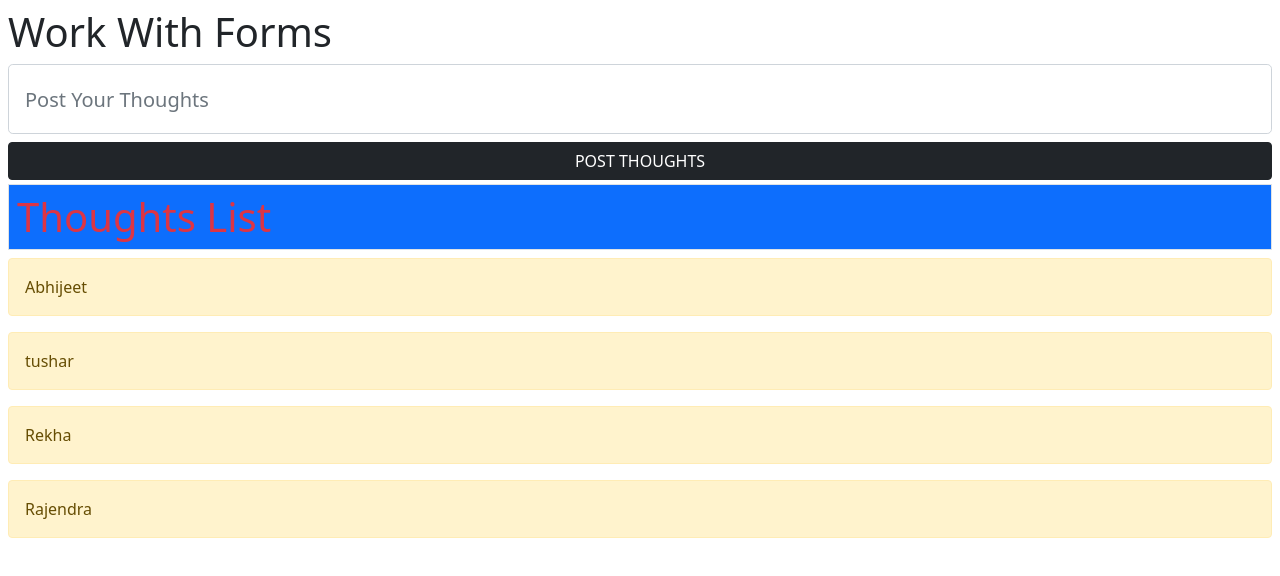
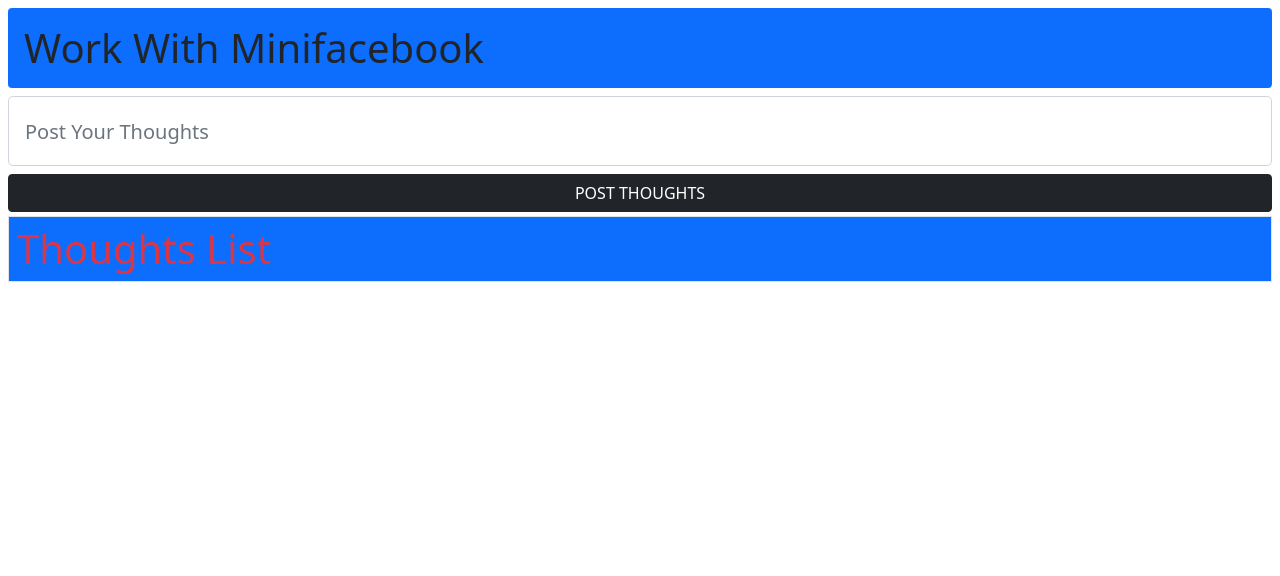
Before and after one commit to abhi0707-coder/my-react-app1, a React (Create React App) app: page / in a window 1280 px wide. Shown: the top 576 px of the page. Built offline with nearby package versions, Linux system fonts and the light colour scheme.

Commit message:
working with enter

```diff
--- a/src/App.js
+++ b/src/App.js
@@ -14,28 +14,44 @@ export default function App() {
 }
 
 function MyComponent() {
-  let [list, setList] = useState(['Abhijeet', 'tushar', 'Rekha', 'Rajendra'])
+  let [list, setList] = useState([])
+
+  //1
+  let [thought, setThought] = useState('')
 
   let postYourThought = () => {
-    let newlist = ['New Thoughts', ...list]
+    let newlist = [thought, ...list]
     setList(newlist)
+    // clear the input:thougth
+    setThought('')
   }
+  //4
+  let handleInputChange = (e) => {
+    console.log(e.target.value)
+    let newthought = e.target.value
+    setThought(newthought)
+  }
+
   return (
     <div className="m-2">
-      <h1>Work With Forms</h1>
+      <h1 className="bg-primary rounded p-3 sticky-top">
+        Work With Minifacebook
+      </h1>
 
       <input
         type="text"
         className="form-control form-control-lg my-2"
         style={{ height: 70 }}
         placeholder="Post Your Thoughts"
+        value={thought} //2
+        onChange={handleInputChange} //3
       />
       <input
         type="
           button"
         className="btn btn-dark w-100"
         value="POST THOUGHTS"
-        onDoubleClick={postYourThought}
+        onClick={postYourThought}
       />
       <div className="h1 border p-2 bg-primary my-1 text-danger ">
         Thoughts List
```
